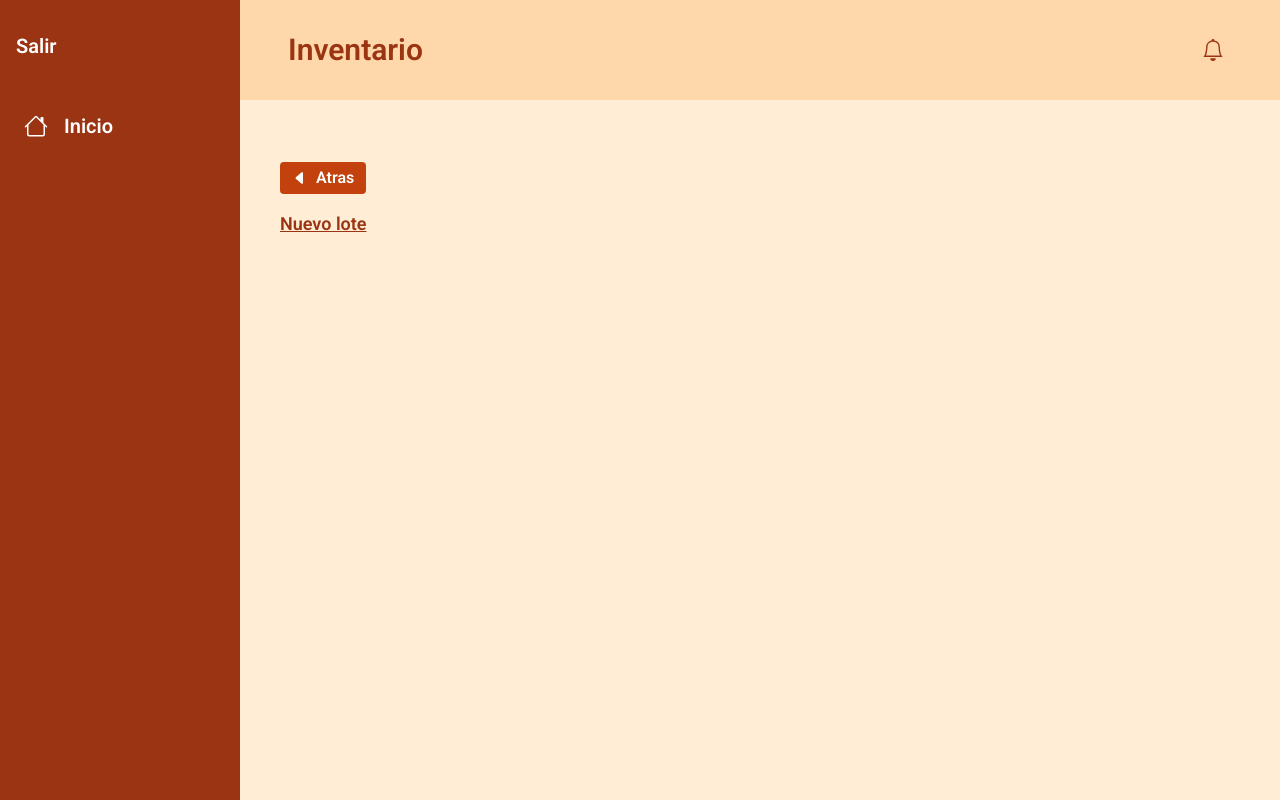
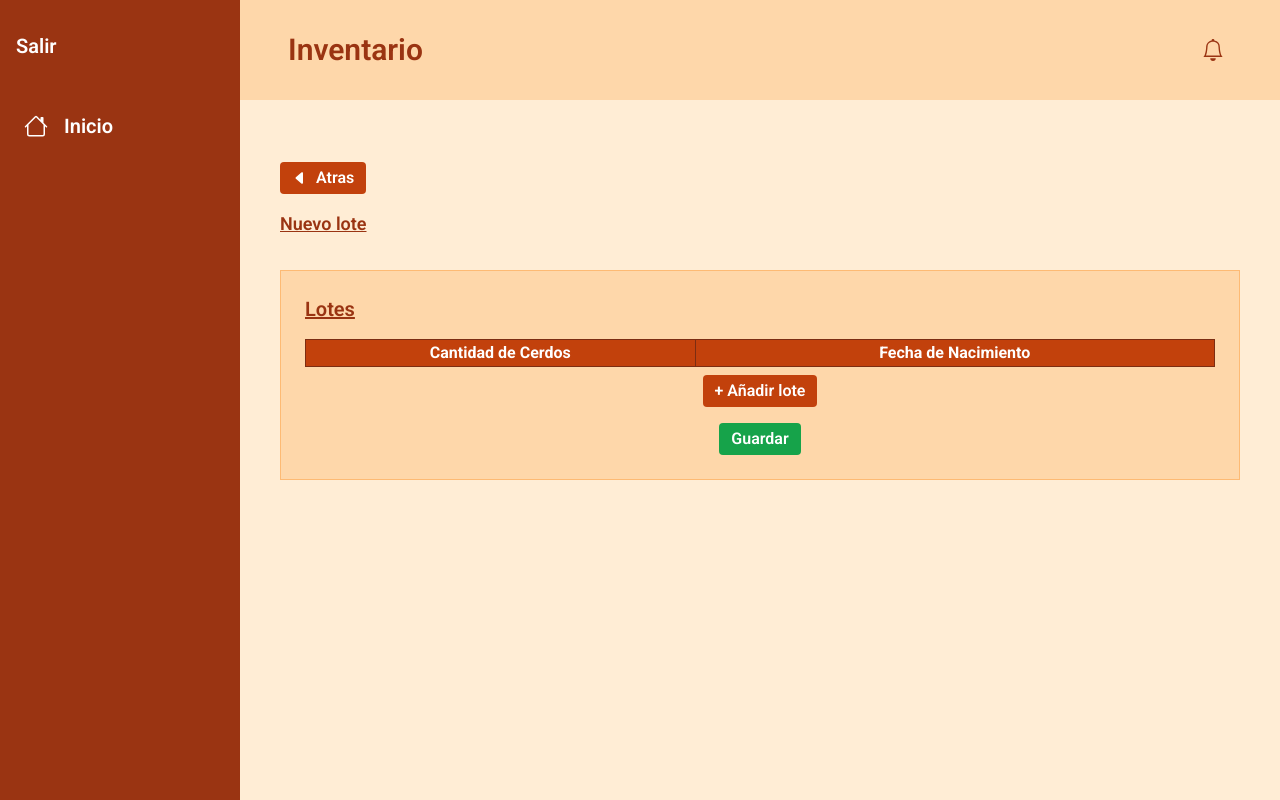
Before and after one commit to V1kt0rT2K/ProyectoIngenieria-fe, a React (Vite) app: page /inventory/new_lot in a window 1280 px wide. Built offline with nearby package versions, Linux system fonts and the light colour scheme; sample sign-in values are in the browser's storage; what pdfmake would draw is missing.

Commit message:
implementation of Create SwineBatch

```diff
--- a/src/pages/inventory/NewLotPage.jsx
+++ b/src/pages/inventory/NewLotPage.jsx
@@ -1,14 +1,91 @@
+import { useState } from "react";
 import BackButton from "../../components/BackButton";
+import SwineBatchService from "../../utils/service/SwineBatchService";
+const NewLotPage = () => {
+    const [lots, setLots] = useState([]);
 
-const NewLotPage = () => {
+    const handleAddLot = () => {
+        setLots([...lots, { quantity: 0, birthDate: "" }]);
+    };
+
+    const handleLotChange = (index, field, value) => {
+        const newLots = [...lots];
+        newLots[index][field] = value;
+        setLots(newLots);
+    };
+
+    const handleSave = () => {
+    console.log("Lote guardado:", lots);
+    if (lots.length === 0) {
+        alert("Debe agregar al menos un lote."); }else{
+        lots.forEach(element => {
+        SwineBatchService.createSwineBatch(element);
+        });
+        alert("Lotes guardados correctamente.");
+        setLots([]);
+    }
+
+    };
     return (
         <>
             <div style={{ height: "80vh", width: "75vw" }} className="flex flex-col pt-8">
                 <BackButton />
                 <p className="mb-2 text-lg text-orange-800 font-semibold underline">Nuevo lote</p>
+
+                <div className="mt-6 bg-orange-200 border border-orange-300 p-6">
+                    <p className="text-xl font-semibold text-orange-800 underline">Lotes</p>
+                    <table className="flex-grow w-full table-auto justify-self-center mt-4">
+                        <thead>
+                            <tr>
+                                <th className="border border-orange-900 bg-orange-700 text-white w-48 px-2">Cantidad de Cerdos</th>
+                                <th className="border border-orange-900 bg-orange-700 text-white w-64 px-2">Fecha de Nacimiento</th>
+                            </tr>
+                        </thead>
+                        <tbody>
+                            {lots.map((lot, idx) => (
+                                <tr key={idx}>
+                                    <td className="border border-orange-900 bg-orange-200 py-4 px-5 text-md">
+                                        <input
+                                            className="bg-orange-300 py-1 px-2 rounded w-32 text-orange-700 font-extrabold focus:outline-none"
+                                            type="number"
+                                            min="1"
+                                            value={lot.quantity }
+                                            onChange={(e) => handleLotChange(idx, "quantity", parseInt(e.target.value))}
+                                        />
+                                    </td>
+                                    <td className="border border-orange-900 bg-orange-200 py-4 px-5 text-md">
+                                        <input
+                                            className="bg-orange-300 py-1 px-2 rounded w-full text-orange-700 font-semibold focus:outline-none"
+                                            type="date"
+                                            value={lot.birthDate}
+                                            onChange={(e) => handleLotChange(idx, "birthDate", e.target.value)}
+                                        />
+                                    </td>
+                                </tr>
+                            ))}
+                        </tbody>
+                    </table>
+                    <div className="flex justify-center">
+                        <button
+                            onClick={handleAddLot}
+                            className="bg-orange-700 rounded px-3 py-1 font-semibold text-white mt-2"
+                        >
+                            + Añadir lote
+                        </button>
+                    </div>
+
+                    <div className="mt-2 flex justify-center">
+                        <button
+                            className="bg-green-600 rounded px-3 py-1 font-semibold text-white mt-2"
+                            onClick={handleSave}
+                        >
+                            Guardar
+                        </button>
+                    </div>
+                </div>
             </div>
         </>
-    )
+    );
 };
 
 export default NewLotPage;
--- a/src/utils/service/SwineBatchService.js
+++ b/src/utils/service/SwineBatchService.js
@@ -18,6 +18,22 @@ class SwineBatchService {
 
         return await result.json();
     }
+    static async createSwineBatch(swineBatch) {
+
+        const result = await fetch(`
+            ${Configuration.API_BASE_URL}/stock/swinebatch/create`,
+        {
+            method: "POST",
+            headers: {
+                "Accept": "application/json",
+                "Content-Type": "application/json",
+                "Authorization" : localStorage.getItem("jwt")
+            },
+            body: JSON.stringify(swineBatch)
+        });
+
+        return await result.json();
+    }
 }
 
 export default SwineBatchService;
```
